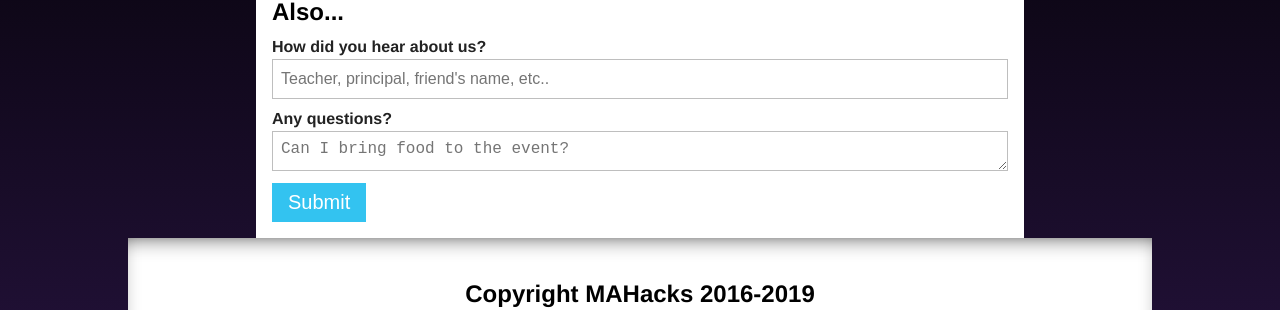
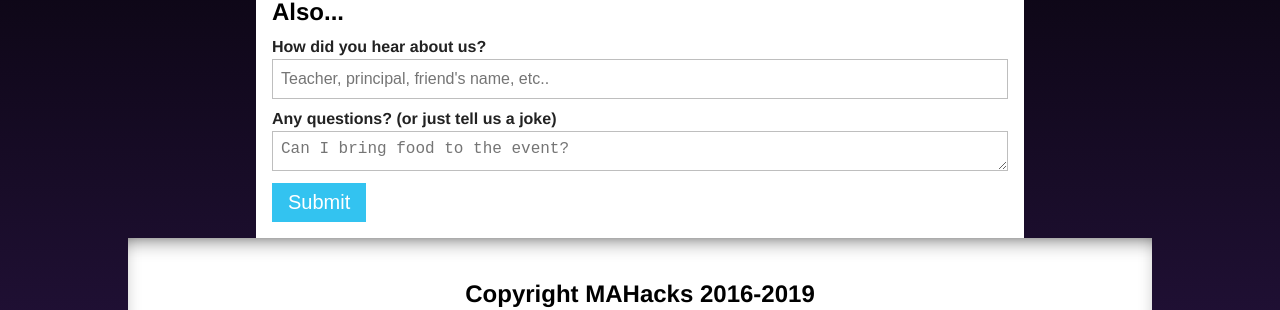
Before and after one commit to mahacks/old-website, a Jekyll site: the page built from register.html, in a window 1280 px wide. Shown: the part 1057-1367 px from the top of the page. Built offline with Jekyll 4.4.1, drawn with Linux system fonts in a browser that asks for light colours; some web fonts are replaced.

Commit message:
Update register.html

```diff
--- a/register.html
+++ b/register.html
@@ -82,7 +82,7 @@
 
 			<div class="field">
 				<p class="fieldName">Dietary Restrictions</p>
-				<input class="fieldInput" type="text" name="diet" placeholder="I can only eat dinosaur eggs!" required>
+				<input class="fieldInput" type="text" name="diet" placeholder="I can only eat dinosaur eggs!">
 			</div>
 
 			<h3 class="sectionTitle space">Parent Information</h3>
@@ -108,11 +108,11 @@
 
 			<div class="field">
 				<p class="fieldName">How did you hear about us?</p>
-				<input class="fieldInput" type="text" name="referrer" placeholder="Teacher, principal, friend's name, etc..">
+				<input class="fieldInput" type="text" name="referrer" placeholder="Teacher, principal, friend's name, etc.." required>
 			</div>
 
 			<div class="field">
-				<p class="fieldName">Any questions?</p>
+				<p class="fieldName">Any questions? (or just tell us a joke)</p>
 				<textarea class="fieldInput" name="questions" placeholder="Can I bring food to the event?"></textarea>
 			</div>
 
```
